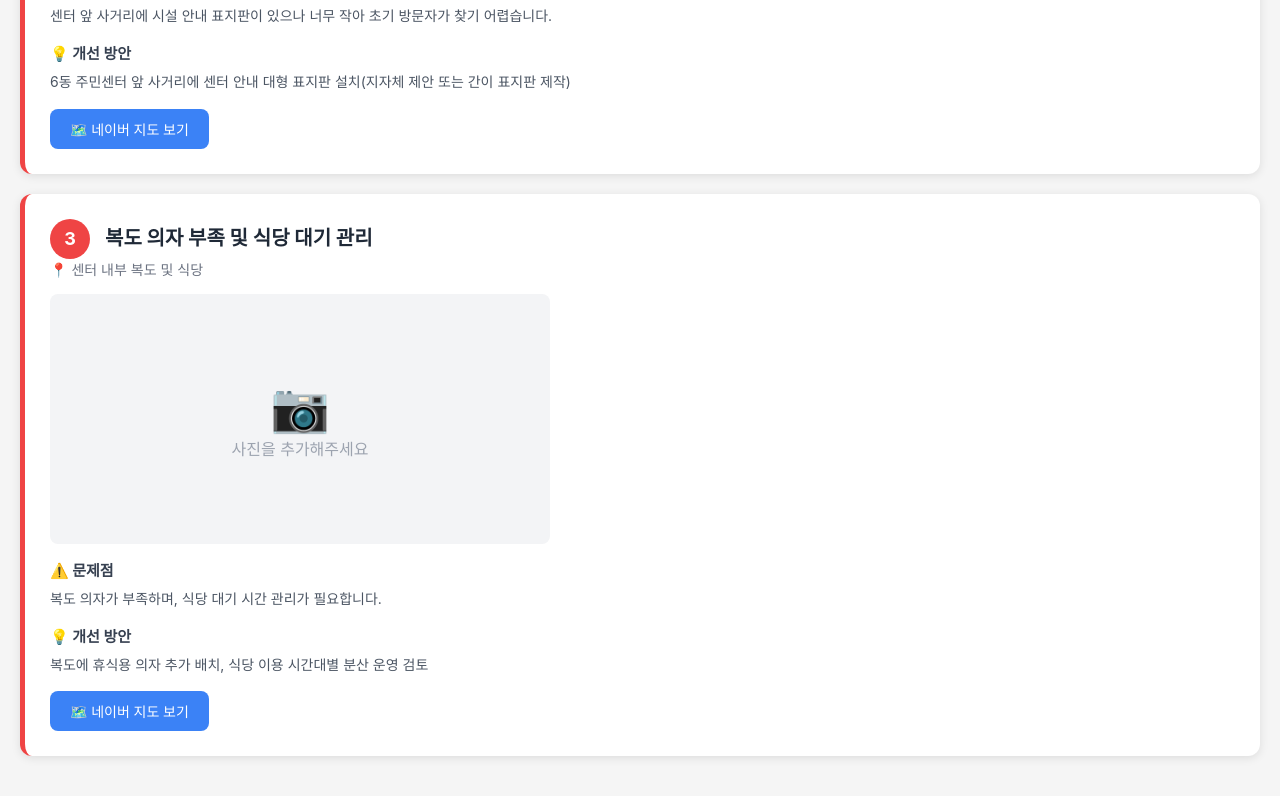
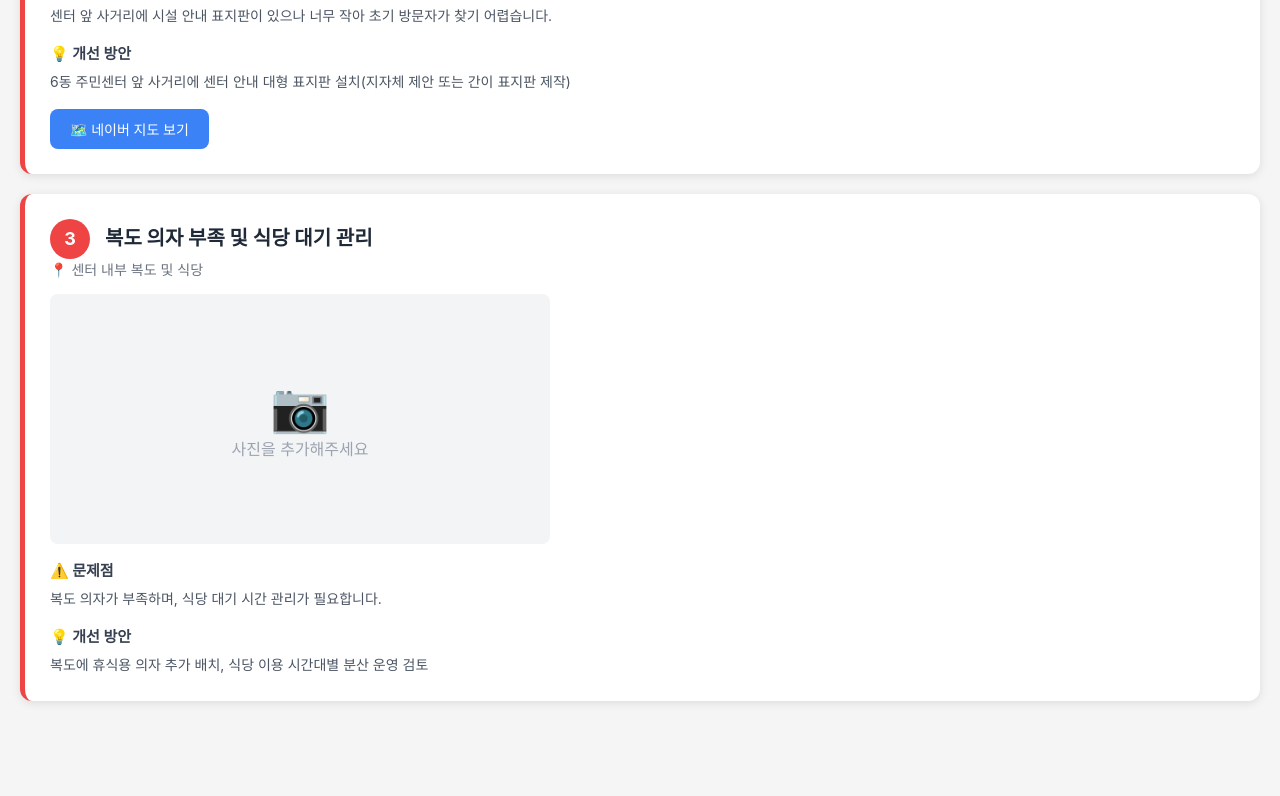
Before and after one commit to rhfo93-arch/barrierfree-bupyeong, a plain HTML site: page index.html in a window 1280 px wide. Shown: the part 2224-3020 px from the top of the page. After the commit the page ends 2975 px from the top, so only its background shows below. Drawn offline with Linux system fonts and the light colour scheme.

Commit message:
Update index.html

```diff
--- a/index.html
+++ b/index.html
@@ -446,7 +446,6 @@
             <div class="detail-content">복도 의자가 부족하며, 식당 대기 시간 관리가 필요합니다.</div>
             <div class="detail-label">💡 개선 방안</div>
             <div class="detail-content">복도에 휴식용 의자 추가 배치, 식당 이용 시간대별 분산 운영 검토</div>
-            <a href="https://naver.me/G4WCnoSS" target="_blank" class="map-button">🗺️ 네이버 지도 보기</a>
         </div>
     </div>
 
@@ -674,7 +673,6 @@
             <div class="detail-content">안내데스크가 지하 2층에 위치하여(수영장 안내 때문으로 생각되나) 고령자 안내 접근성이 떨어집니다.</div>
             <div class="detail-label">💡 개선 방안</div>
             <div class="detail-content">간이 데스크 추가 설치 혹은 위치 이동</div>
-            <a href="https://naver.me/FcmAM2Kw" target="_blank" class="map-button">🗺️ 네이버 지도 보기</a>
         </div>
 
         <div class="barrier-card">
@@ -702,7 +700,6 @@
             <div class="detail-label">💡 개선 방안</div>
             <div class="detail-content">관람석 이동 통로에 안전 손잡이 설치</div>
             <a href="https://repov.me/ko/record?id=6107999" target="_blank" class="map-button" style="background: #f59e0b; margin: 15px 10px 15px 0;">📱 Repov 기록 보기</a>
-            <a href="https://naver.me/FcmAM2Kw" target="_blank" class="map-button">🗺️ 네이버 지도 보기</a>
         </div>
 
         <div class="barrier-card">
```
